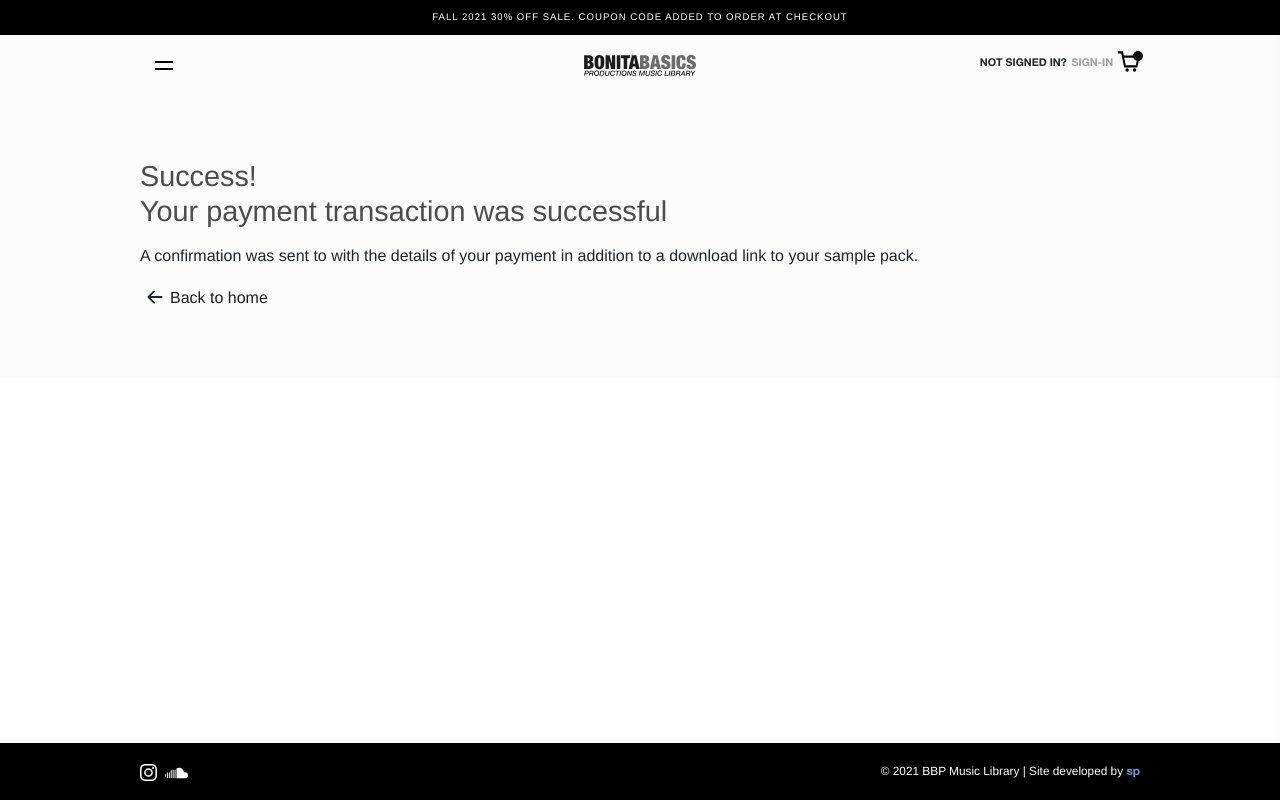
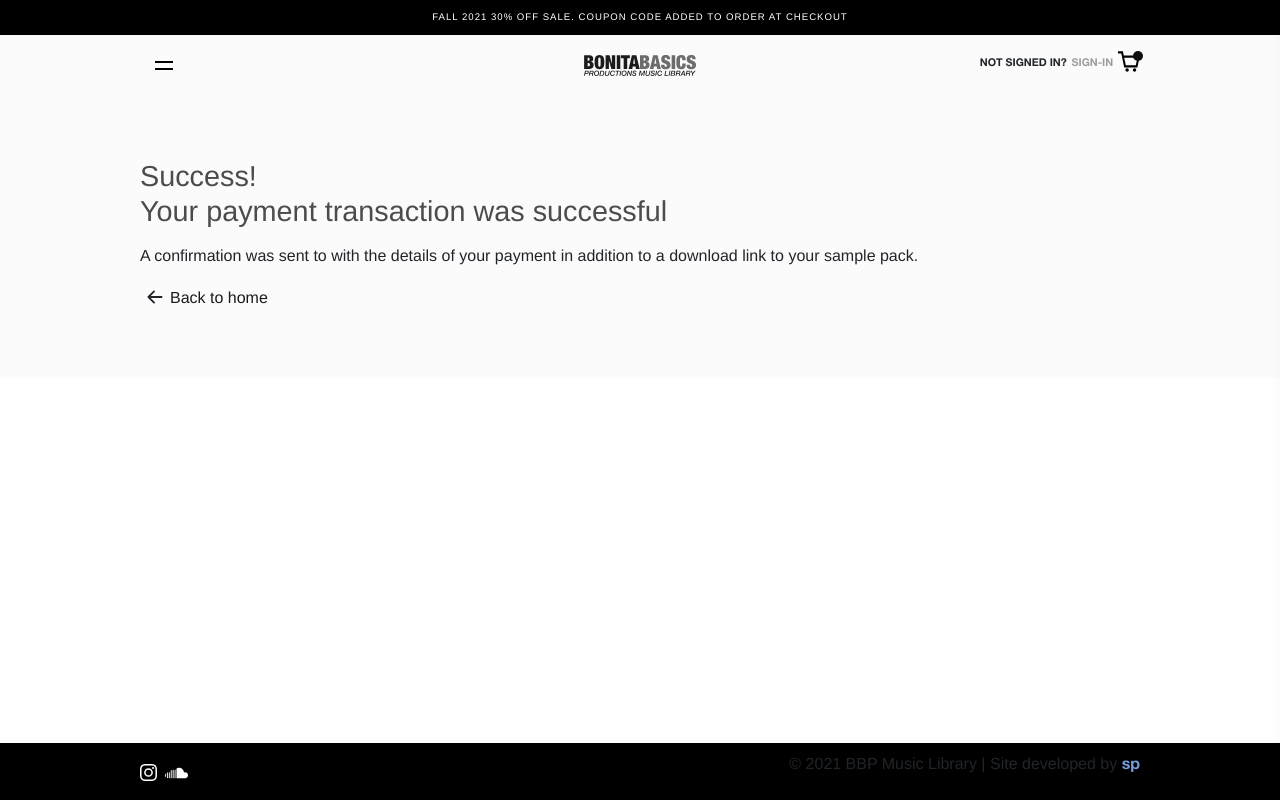
Before and after one commit to mrstevedev/bbpmusiclibrary, a Next.js app: page /confirm in a window 1280 px wide. Built offline with nearby package versions, Linux system fonts and the light colour scheme.

Commit message:
Updated selector

```diff
--- a/styles/Footer.module.scss
+++ b/styles/Footer.module.scss
@@ -13,7 +13,7 @@
     align-items: center;
     justify-content: space-between;
 
-    p {
+    .footer__text {
       color: #fff;
       font-size: 0.74rem;
       margin: 0;
```
